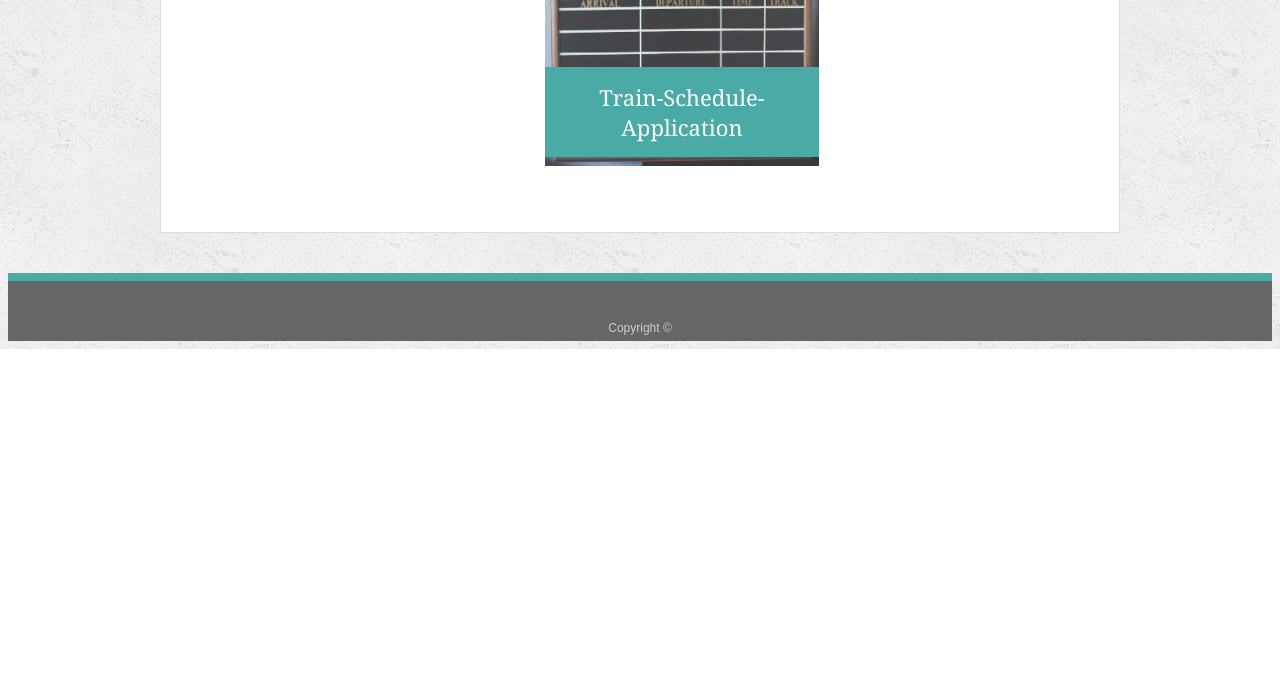
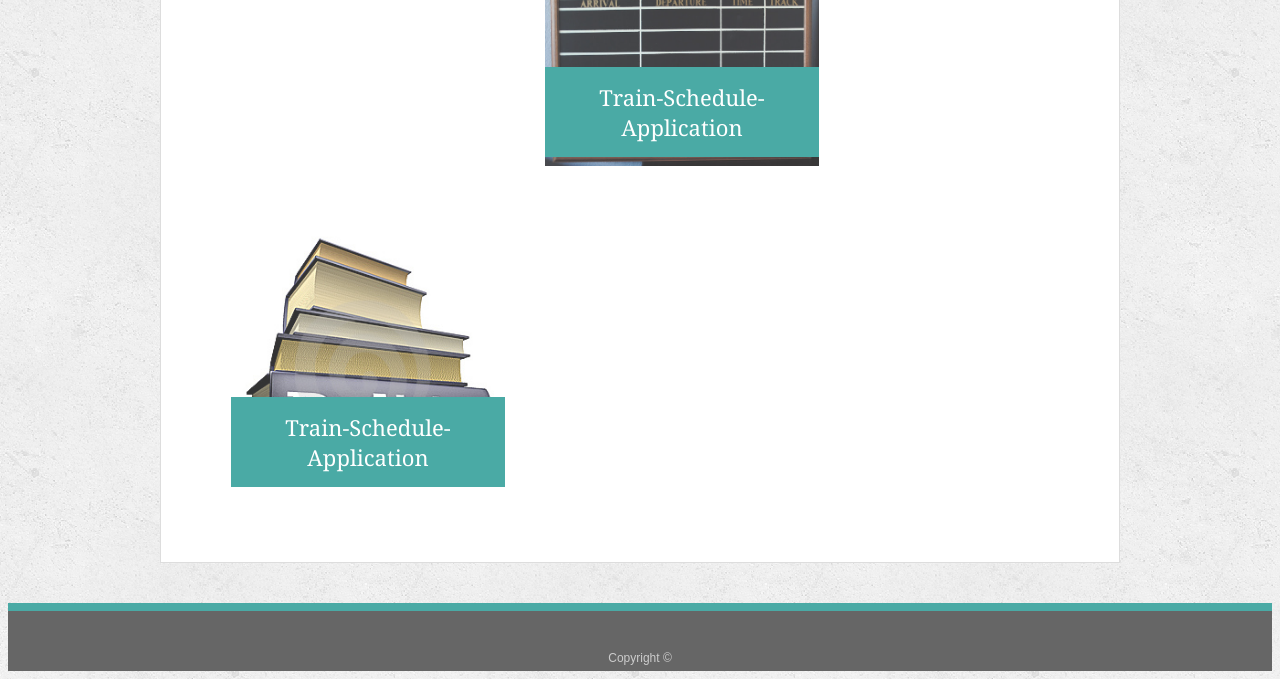
Before and after one commit to ashishkaf/Basic-Portfolio, a plain HTML site: page portfolio.html in a window 1280 px wide. Shown: the part 1485-2164 px from the top of the page. Before the commit the page ends 1834 px from the top, so only its background shows below. Drawn offline with Linux system fonts and the light colour scheme.

Commit message:
added final project

```diff
--- a/portfolio.html
+++ b/portfolio.html
@@ -89,6 +89,14 @@
         <h3>Train-Schedule-Application</h3>
       </div>
 
+      <div class="work">
+        <a href="https://github.com/lilaouadi/Project3">
+        <img src="assets/images/politics.png" alt="politics">
+      </a>
+
+        <h3>Train-Schedule-Application</h3>
+      </div>
+
     </section>
 
   </div>
```
Also changed, not shown: assets/images/politics.png (added).
